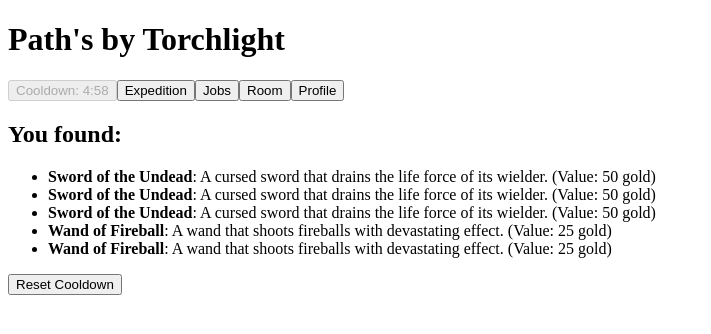
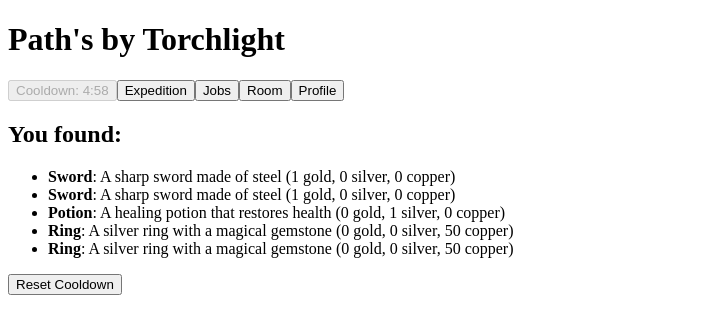
Before and after one commit to omarotxoa/react-paths-by-torchlight-test, a React (Vite) app: page / in a window 1280 px wide. Both pictures are taken after a click on the button "Scavenge". Shown: the top 334 px of the page, without its empty margins (0-711 px from the left). Built offline with nearby package versions, Linux system fonts and the light colour scheme.

Commit message:
Puts the loot in its own file and changes value field from just gold to include silver and copper

```diff
--- a/src/loot/itemList.js
+++ b/src/loot/itemList.js
@@ -1,18 +1,29 @@
 const items = [
     {
-      name: "Sword of the Undead",
-      description: "A cursed sword that drains the life force of its wielder.",
-      value: "50 gold",
+        name: 'Sword',
+        description: 'A sharp sword made of steel',
+        value: { gold: 1, silver: 0, copper: 0 },
     },
     {
-      name: "Wand of Fireball",
-      description: "A wand that shoots fireballs with devastating effect.",
-      value: "25 gold",
+        name: 'Potion',
+        description: 'A healing potion that restores health',
+        value: { gold: 0, silver: 1, copper: 0 },
     },
     {
-      name: "Cloak of Invisibility",
-      description: "A cloak that renders the wearer invisible to the naked eye.",
-      value: "75 gold",
+        name: 'Staff',
+        description: 'A wooden staff imbued with magical powers',
+        value: { gold: 2, silver: 0, copper: 0 },
     },
-    // Add more items here
-];
+    {
+        name: 'Ring',
+        description: 'A silver ring with a magical gemstone',
+        value: { gold: 0, silver: 0, copper: 50 },
+    },
+    {
+        name: 'Leather Armor',
+        description: 'Armor made of tanned leather',
+        value: { gold: 0, silver: 2, copper: 0 },
+    },
+  ];
+
+  export default items;
--- a/src/page/Home.jsx
+++ b/src/page/Home.jsx
@@ -1,23 +1,5 @@
 import React, { useState, useEffect } from "react";
-
-const items = [
-  {
-    name: "Sword of the Undead",
-    description: "A cursed sword that drains the life force of its wielder.",
-    value: "50 gold",
-  },
-  {
-    name: "Wand of Fireball",
-    description: "A wand that shoots fireballs with devastating effect.",
-    value: "25 gold",
-  },
-  {
-    name: "Cloak of Invisibility",
-    description: "A cloak that renders the wearer invisible to the naked eye.",
-    value: "75 gold",
-  },
-  // Add more items here
-];
+import items from "../loot/itemlist";
 
 function Home() {
   const [cooldown, setCooldown] = useState(0);
@@ -76,7 +58,7 @@ function Home() {
           <ul>
             {loot.map((item) => (
               <li key={item.name}>
-                <strong>{item.name}</strong>: {item.description} (Value: {item.value})
+                <strong>{item.name}</strong>: {item.description} ({item.value.gold} gold, {item.value.silver} silver, {item.value.copper} copper)
               </li>
             ))}
           </ul>
```
